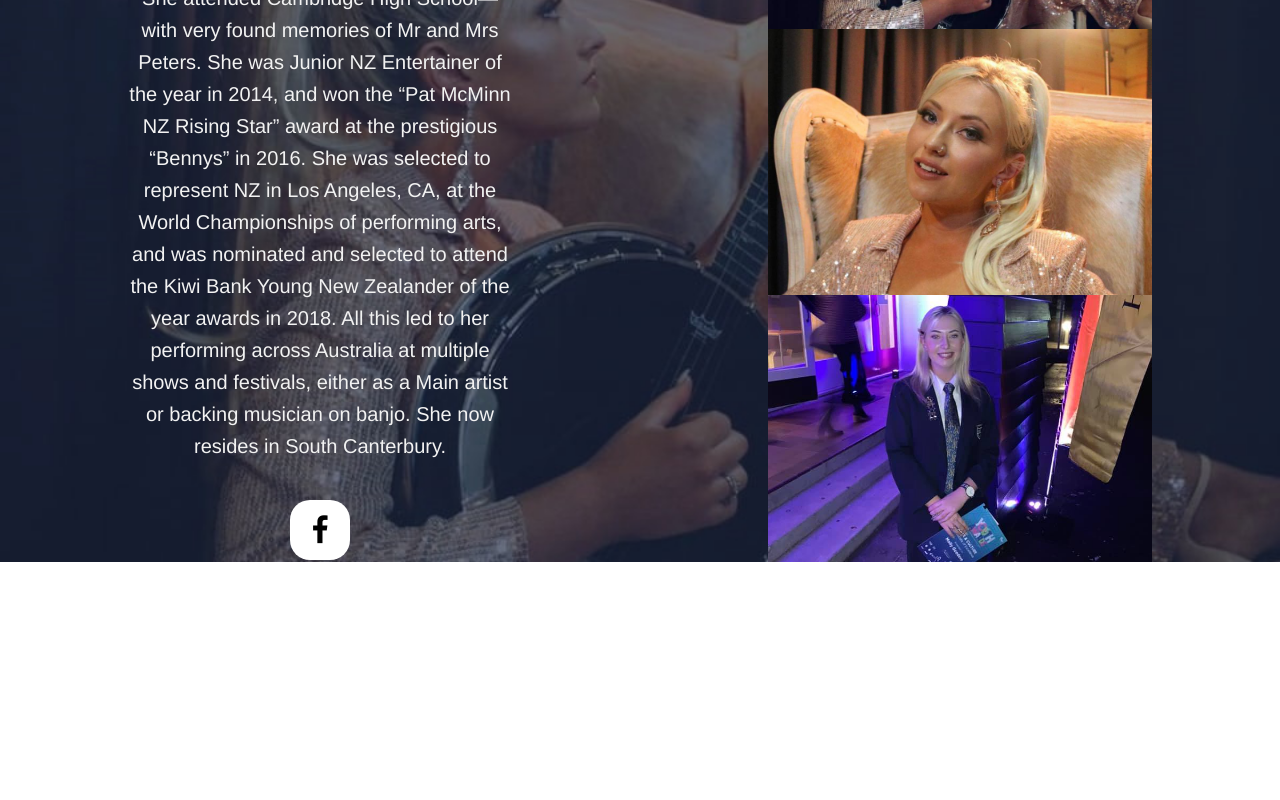
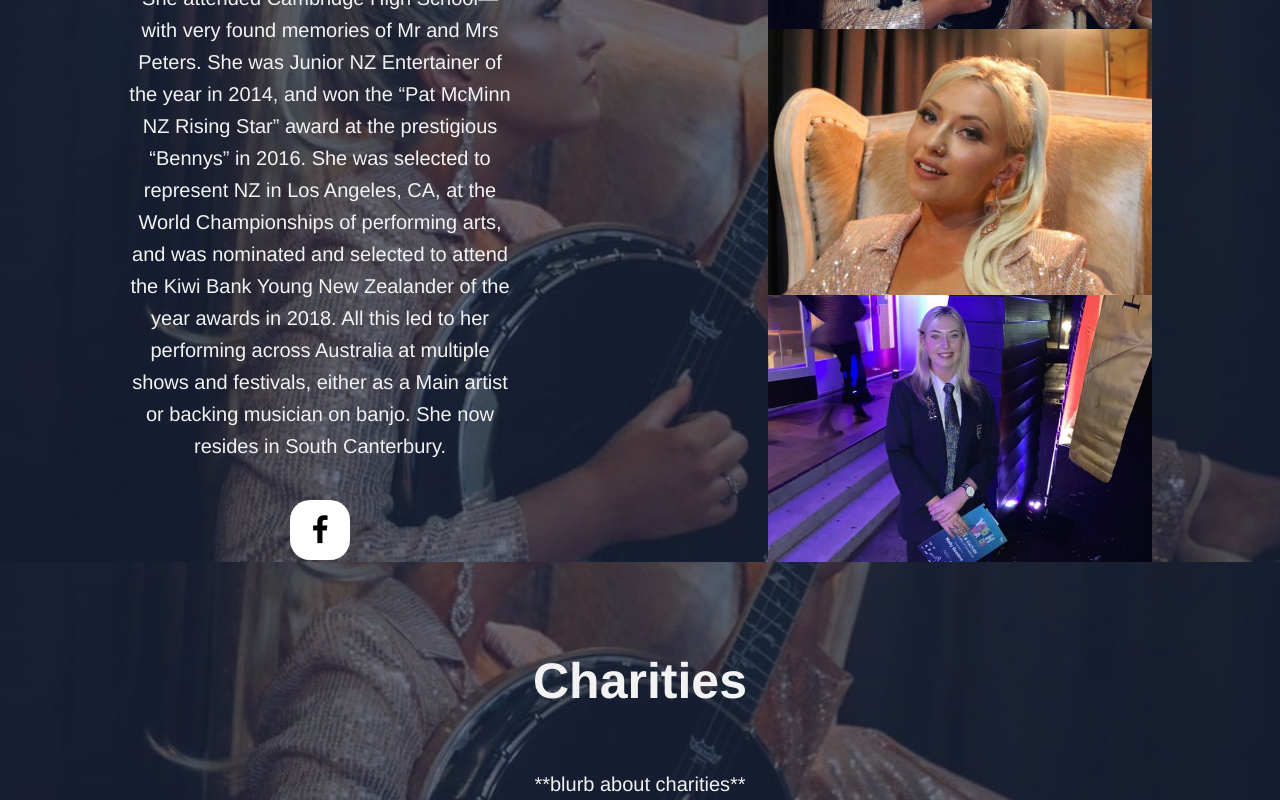
Before and after one commit to celebratecam/celebrate-cambridge, a plain HTML site: page about.html in a window 1280 px wide. Shown: the part 3109-3909 px from the top of the page. Before the commit the page ends 3671 px from the top, so only its background shows below. Drawn offline with Linux system fonts and the light colour scheme.

Commit message:
test changes

```diff
--- a/about.html
+++ b/about.html
@@ -112,7 +112,7 @@
         <!-- ben merito -->
         <div class="columns-container parallax-div" style="background-image: url('assets/img/ben-merito/ben-2-shaded.jpg');">
             <div class="img-column">
-                <div><img style="object-position: top;"  src="assets/img/ben-merito/ben-1.jpg" /></div>
+                <div><img style="object-position: top;" src="assets/img/ben-merito/ben-1.jpg" /></div>
                 <div><img src="assets/img/ben-merito/ben-2.jpg" /></div>
                 <div><img src="assets/img/ben-merito/ben-3.png" /></div>
             </div>
@@ -148,9 +148,9 @@
                 </div>
             </div>
             <div class="img-column">
-                <div><img style="object-position: top;"  src="assets/img/jack-wallis/jack-wallis-1.jpg" /></div>
+                <div><img style="object-position: top;" src="assets/img/jack-wallis/jack-wallis-1.jpg" /></div>
                 <div><img src="assets/img/jack-wallis/jack-wallis-2.jpg" /></div>
-                <div><img style="object-position: top;"  src="assets/img/jack-wallis/jack-wallis-3.png" /></div>
+                <div><img style="object-position: top;" src="assets/img/jack-wallis/jack-wallis-3.png" /></div>
             </div>
         </div>
 
@@ -158,8 +158,8 @@
         <div class="columns-container parallax-div" style="background-image: url('assets/img/coopers-run/coopers-shaded.jpg');">
             <div class="img-column">
                 <div><img src="assets/img/coopers-run/coopers-run-1.jpg" /></div>
-                <div><img style="object-position: top;"  src="assets/img/coopers-run/coopers-run-2.jpg" /></div>
-                <div><img style="object-position: top;"  src="assets/img/coopers-run/coopers-run-3.png" /></div>
+                <div><img style="object-position: top;" src="assets/img/coopers-run/coopers-run-2.jpg" /></div>
+                <div><img style="object-position: top;" src="assets/img/coopers-run/coopers-run-3.png" /></div>
             </div>
             <div class="text-column">
                 <b style="font-size: 50px;">Coopers Run<br /><br /></b>
@@ -197,6 +197,12 @@
                 <div><img src="assets/img/molly-goodeve/molly-3.jpg" /></div>
             </div>
         </div>
+
+        <!-- charity section -->
+        <section style="width: 40%; margin: 7% 30%;">
+            <div style="text-align:center; font-size: 50px; font-weight: bold;">Charities<br /><br /></div>
+            <div style="text-align:center; font-size: 20px; line-height: 1.6;">**blurb about charities**</div>
+        </section>
     </section>
 
 </body>
```
